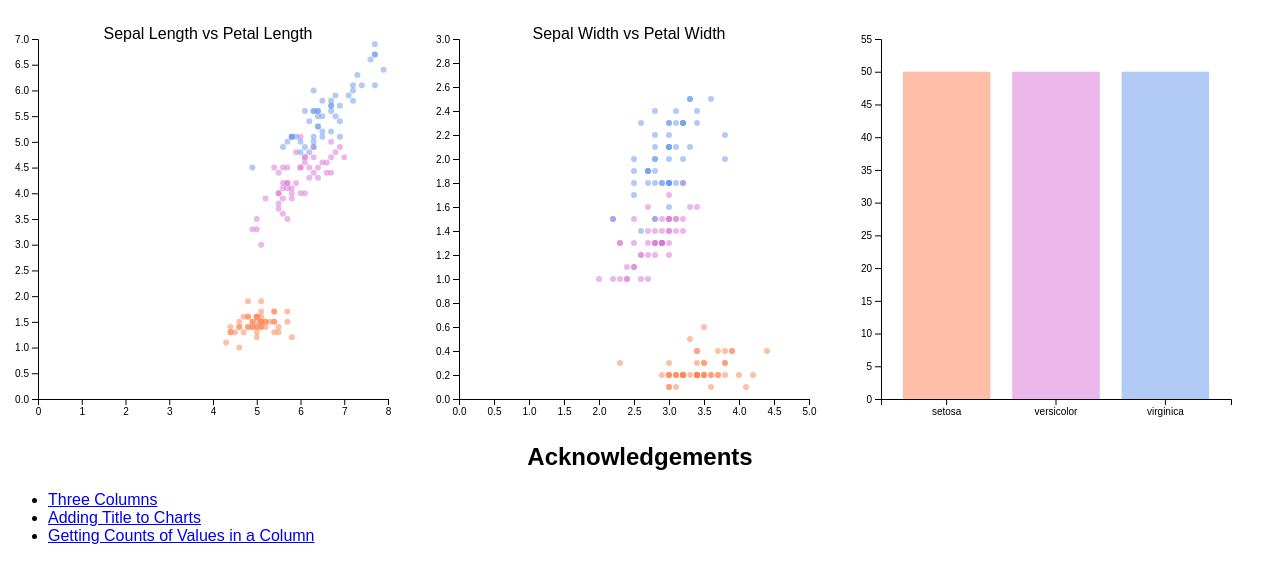
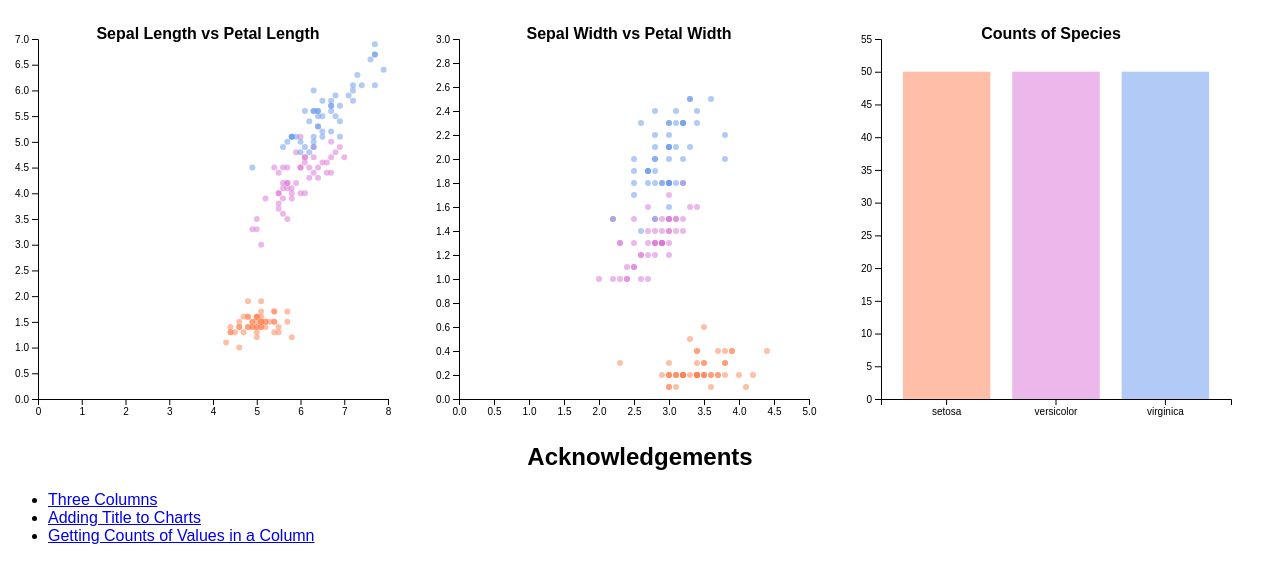
Before and after one commit to DS4200-S23-Class/hw-06-anaelle-noreen-6, a plain HTML site: page index.html in a window 1280 px wide. Shown: the part 61-644 px from the top of the page. Drawn offline with Linux system fonts and the light colour scheme.

Commit message:
bolding plot titles

```diff
--- a/main.js
+++ b/main.js
@@ -34,6 +34,7 @@ d3.csv("data/iris.csv").then((data) => {
     LEFT.append("text")
     .attr("x", FRAME_WIDTH/2)
     .attr("y", MARGINS.top)
+    .attr("class", "plot_titles")
     .attr("text-anchor", "middle")
     .style("font-size", "16px")
     .text("Sepal Length vs Petal Length");
@@ -87,6 +88,7 @@ d3.csv("data/iris.csv").then((data) => {
     MIDDLE.append("text")
     .attr("x", FRAME_WIDTH/2)
     .attr("y", MARGINS.top)
+    .attr("class", "plot_titles")
     .attr("text-anchor", "middle")
     .style("font-size", "16px")
     .text("Sepal Width vs Petal Width");
@@ -146,6 +148,15 @@ d3.csv("data/iris.csv").then((data) => {
     // Gets the hightest amount
     const Y_MAX = d3.max(species_amt);
 
+    // TITLE
+    RIGHT.append("text")
+    .attr("x", FRAME_WIDTH/2)
+    .attr("y", MARGINS.top)
+    .attr("class", "plot_titles")
+    .attr("text-anchor", "middle")
+    .style("font-size", "16px")
+    .text("Counts of Species");
+
 
     // Add X axis
     let x = d3.scaleBand()
--- a/style.css
+++ b/style.css
@@ -8,6 +8,10 @@ h1{
 }
 h2{
     text-align: center;
+}
+
+.plot_titles{
+    font-weight: bold;
 }
 
   /* Create three equal columns that floats next to each other */
```
